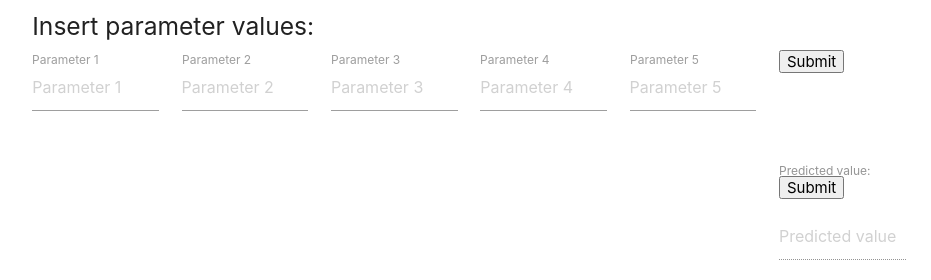
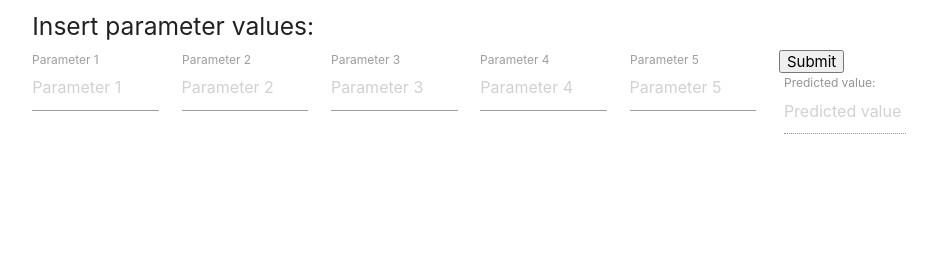
Before and after one commit to kuamirul/nodejs-ex, a website: page views/index.html in a window 1280 px wide. Shown: the part 64-344 px from the top of the page, without its empty margins (171-1102 px from the left). Drawn offline with nearby package versions, Linux system fonts and the light colour scheme.

Commit message:
Update index.html

```diff
--- a/views/index.html
+++ b/views/index.html
@@ -43,18 +43,21 @@
           <input placeholder="Parameter 5" id="param_5" type="text" class="validate">
           <label for="param_5">Parameter 5</label>
         </div>
-		<div class="inline col s2">
+		<div class="col s2">
 		  <input type="submit" value="Submit">
+		<div class="input-field inline">
+          <input disabled placeholder="Predicted value" id="out_value" type="text" class="validate">
+          <label for="out_value">Predicted value:</label>
+        </div>
         </div>
 
       </div>
-	  <div class="row">
-		<div class="input-field inline col s2 offset-s10">
-		  <input type="submit" value="Submit">
-          <input disabled placeholder="Predicted value" id="out_value" type="text" class="validate">
-          <label for="out_value">Predicted value:</label>
-        </div>
-	  </div>
+	  <!-- <div class="row"> -->
+		<!-- <div class="input-field inline col s2 offset-s10"> -->
+          <!-- <input disabled placeholder="Predicted value" id="out_value" type="text" class="validate"> -->
+          <!-- <label for="out_value">Predicted value:</label> -->
+        <!-- </div>	   -->
+	  <!-- </div> -->
 
     </form>
   </div>
```
